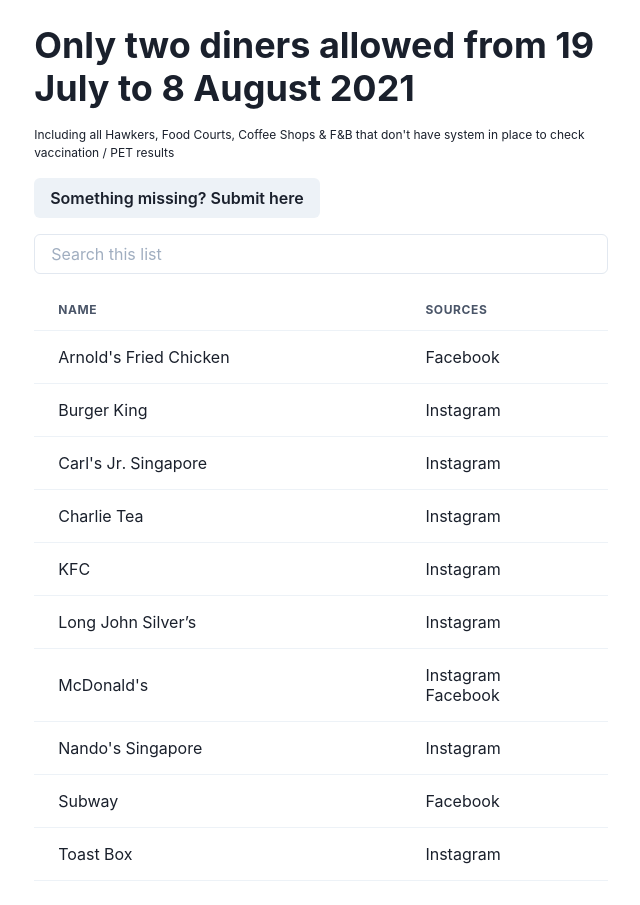
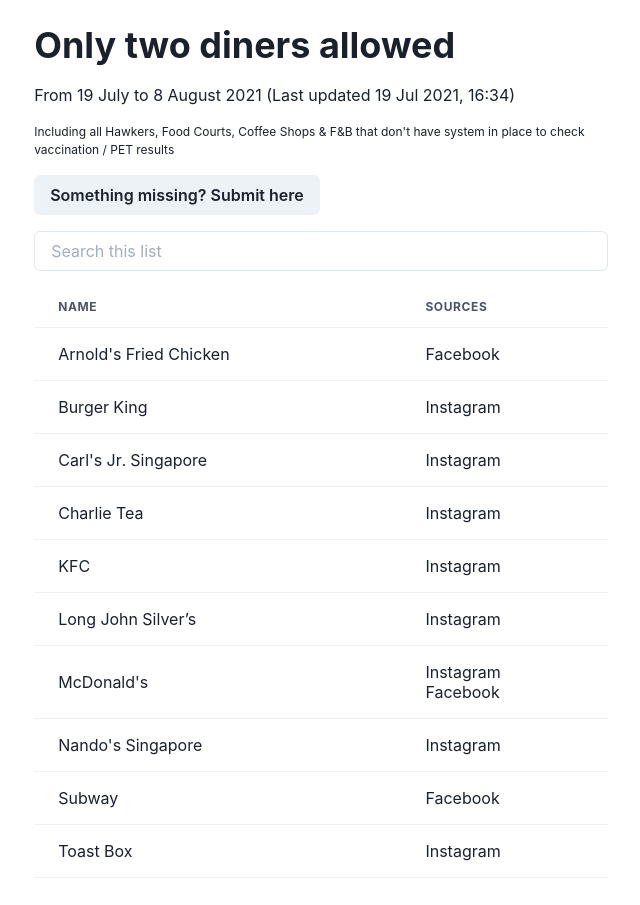
Before and after one commit to gpng/only-two, a Next.js app: page / in a window 1280 px wide. Shown: the whole page, without its empty margins (319-959 px from the left). Built offline with nearby package versions, Linux system fonts and the light colour scheme; no server answers.

Commit message:
Add last updated

```diff
--- a/constants/index.ts
+++ b/constants/index.ts
@@ -2,6 +2,8 @@
 
 export const BOT_TOKEN = process.env.NEXT_PUBLIC_BOT_TOKEN;
 export const CHAT_ID = process.env.NEXT_PUBLIC_CHAT_ID;
+
+export const LAST_UPDATED = new Date(2021, 6, 19, 16, 34);
 
 export const LIST: Array<Place> = [
   {
--- a/package.json
+++ b/package.json
@@ -9,6 +9,7 @@
     "@emotion/styled": "^11.3.0",
     "axios": "^0.21.1",
     "classnames": "^2.3.1",
+    "date-fns": "^2.22.1",
     "framer-motion": "^4.1.17",
     "fuse.js": "^6.4.6",
     "next": "^11.0.1",
--- a/pages/index.tsx
+++ b/pages/index.tsx
@@ -24,8 +24,9 @@
 } from '@chakra-ui/react';
 import React, { FC, useEffect, useState } from 'react';
 import axios from 'axios';
+import format from 'date-fns/format';
 
-import { BOT_TOKEN, CHAT_ID, LIST } from 'constants/index';
+import { BOT_TOKEN, CHAT_ID, LAST_UPDATED, LIST } from 'constants/index';
 import { Place } from 'models/place';
 
 const orderList = (list: Array<Place>): Array<Place> =>
@@ -100,7 +101,10 @@
         </ModalContent>
       </Modal>
       <VStack spacing={4} alignItems="flex-start">
-        <Heading as="h1">Only two diners allowed from 19 July to 8 August 2021</Heading>
+        <Heading as="h1">Only two diners allowed</Heading>
+        <Text fontSize="md">
+          From 19 July to 8 August 2021 (Last updated {format(LAST_UPDATED, 'd MMM yyyy, HH:mm')})
+        </Text>
         <Text fontSize="xs">
           Including all Hawkers, Food Courts, Coffee Shops &amp; F&amp;B that don&apos;t have system
           in place to check vaccination / PET results
```
Also changed, not shown: 1 other file (tests, documents, lock files or other folders).
